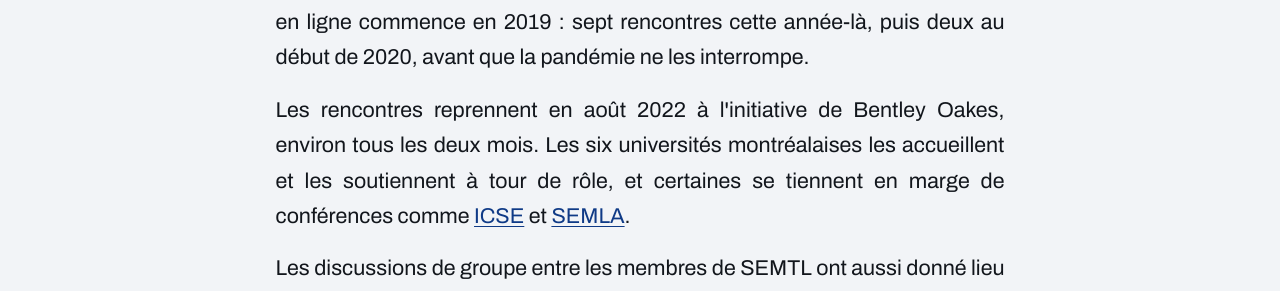
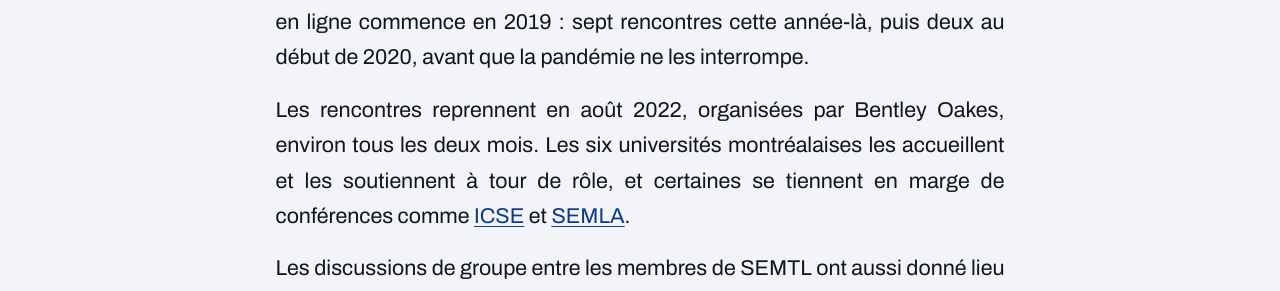
Before and after one commit to seriq-ca/seriq-ca.github.io, a Jekyll site: the page built from a-propos.md, in a window 1280 px wide and 900 px high, scrolled down 3897 px. Shown: the part 195-486 px from the top of the window. Built offline with Jekyll 4.4.1, drawn with Linux system fonts in a browser that asks for light colours.

Commit message:
Reword the SEMTL organizer credit in French

```diff
--- a/a-propos.md
+++ b/a-propos.md
@@ -178,7 +178,7 @@ permalink: /a-propos/
       deux au début de 2020, avant que la pandémie ne les interrompe.
     </p>
     <p>
-      Les rencontres reprennent en août 2022 à l'initiative de
+      Les rencontres reprennent en août 2022, organisées par
       Bentley Oakes, environ tous les deux mois. Les six
       universités montréalaises les accueillent et les soutiennent à tour de rôle,
       et certaines se tiennent en marge de conférences comme
```
